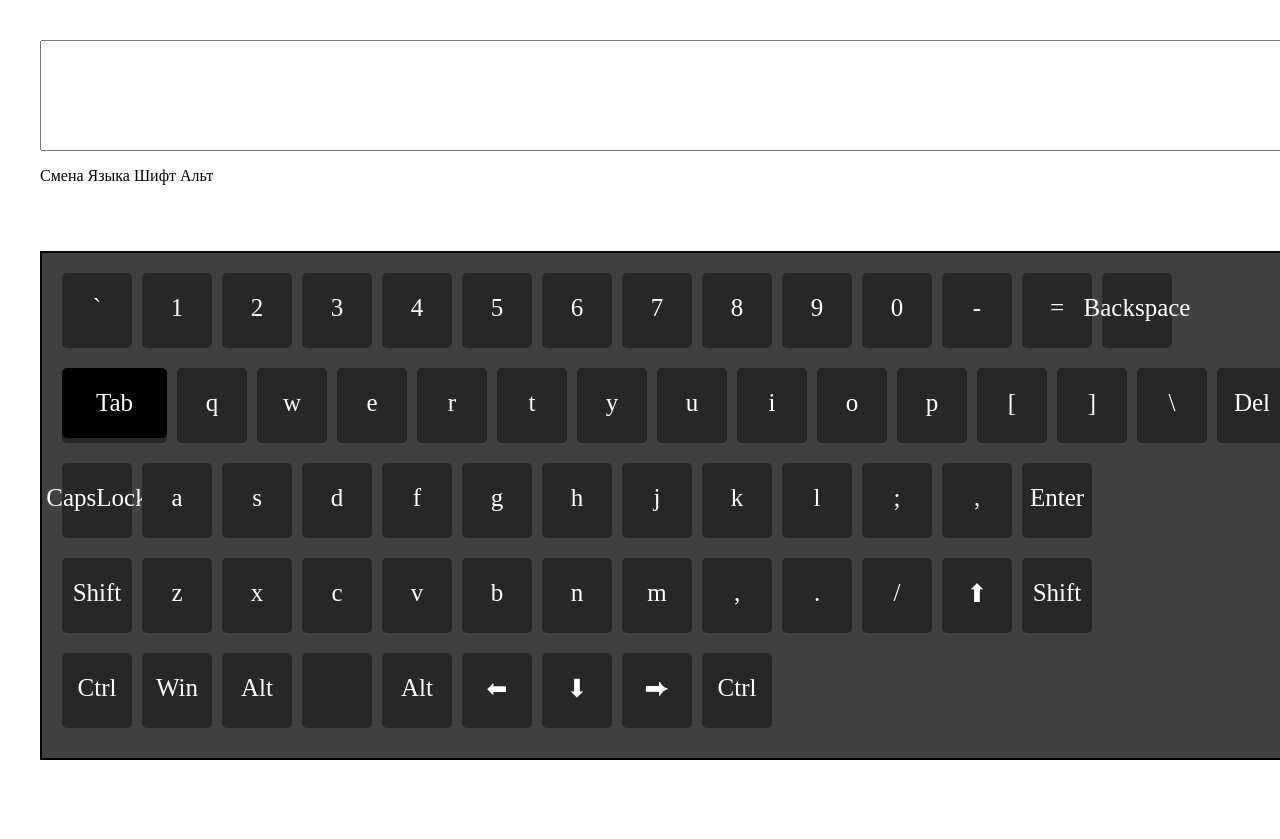
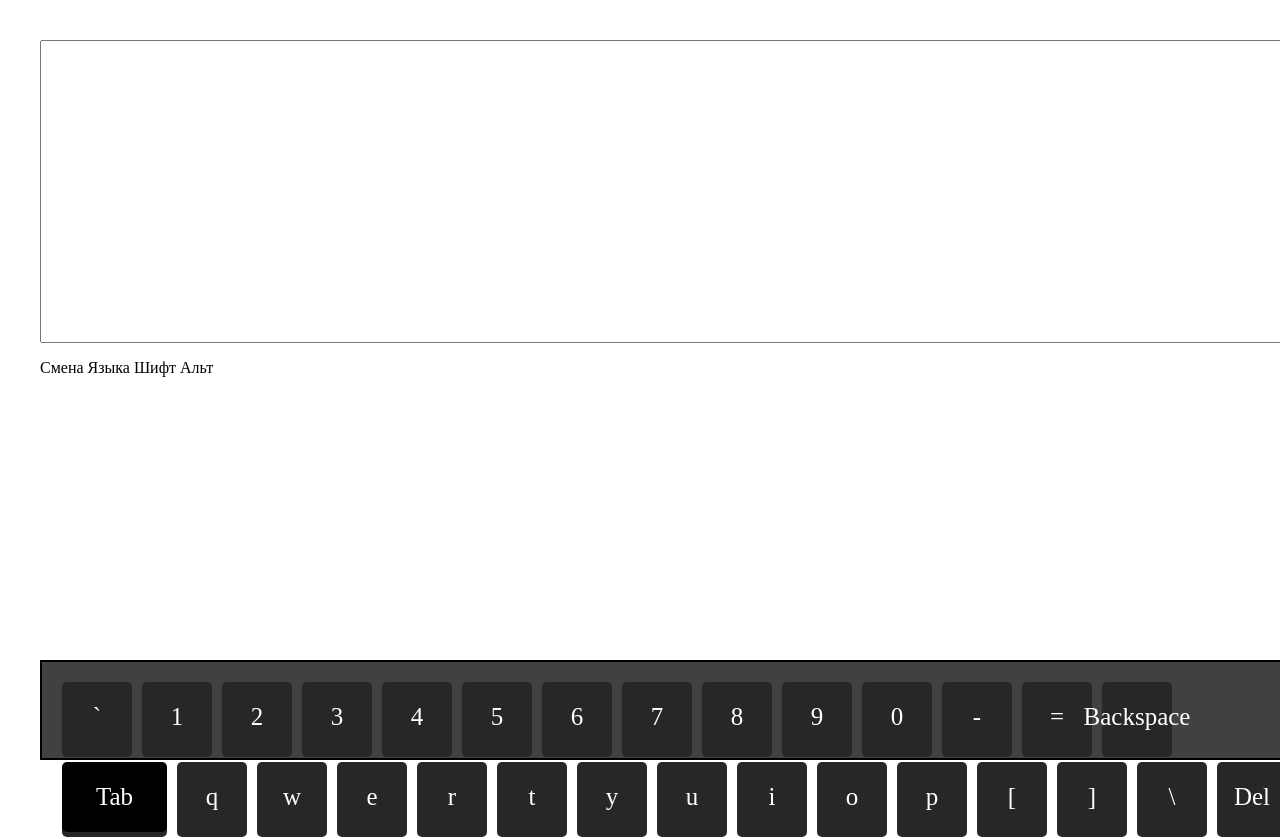
Before and after one commit to Doonn3/virtual-keyboard, a website built with webpack: page src/main.ejs in a window 1280 px wide. Shown: the top 839 px of the page. Before the commit the page ends 800 px from the top, so only its background shows below. Built offline with nearby package versions, Linux system fonts and the light colour scheme.

Commit message:
refactor: main style

```diff
--- a/src/main.scss
+++ b/src/main.scss
@@ -16,7 +16,7 @@ body {
 
 #app {
   display: grid;
-  grid-template-rows: auto 100px auto;
+  grid-template-rows: auto auto 100px;
   height: 100%;
   padding: 40px;
 }
```
